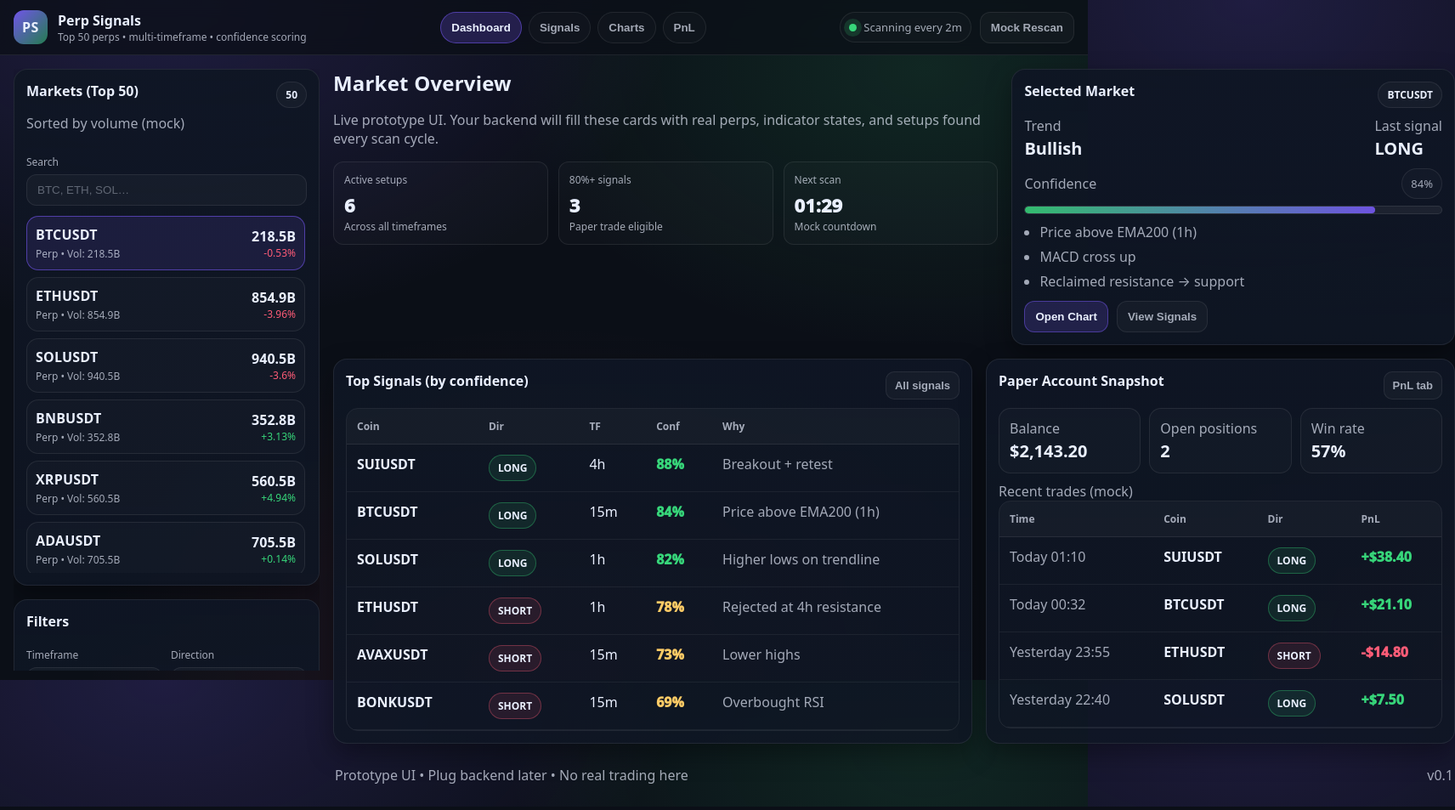
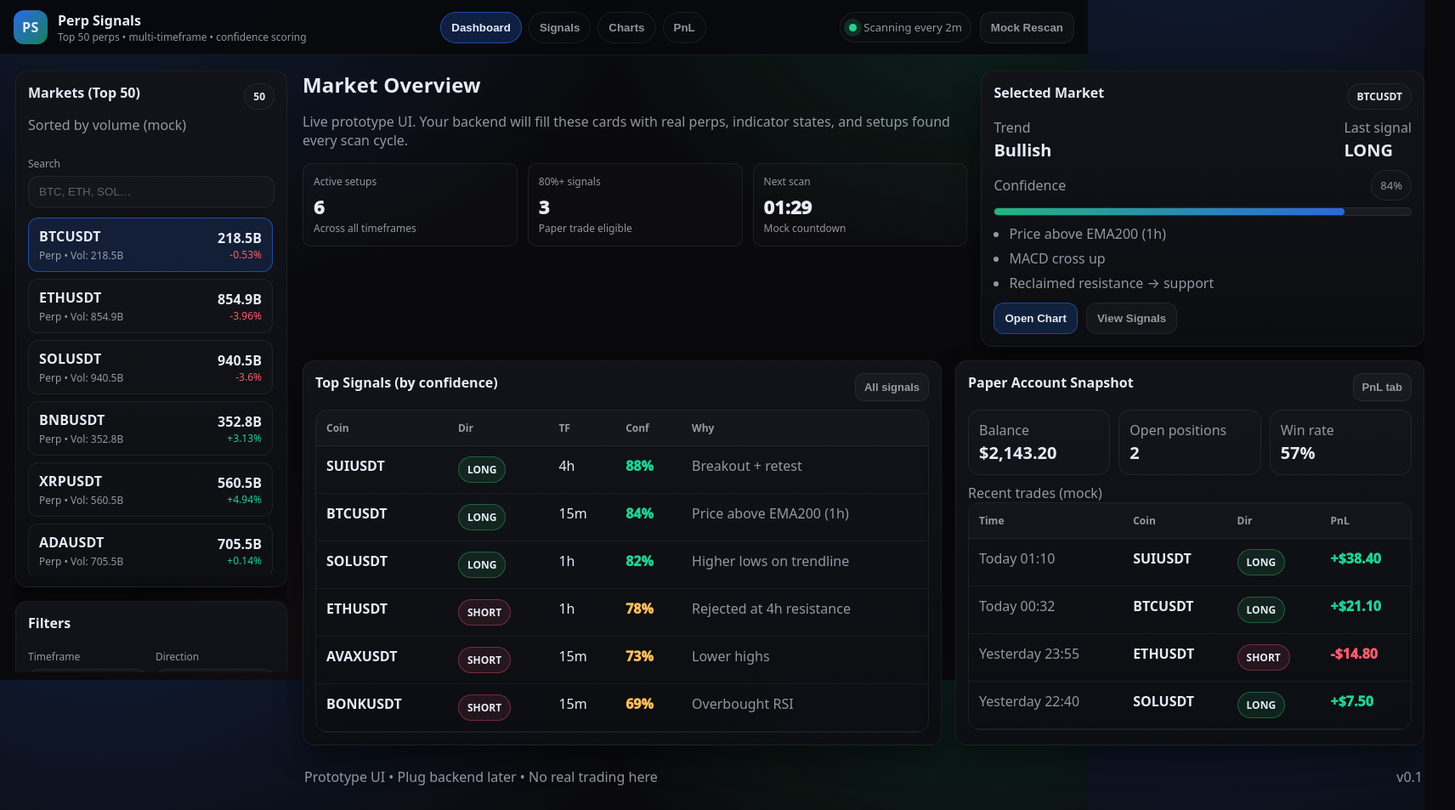
Before and after one commit to godzillatyrer/perp-signals-frontend, a plain HTML site: page index.html in a window 1280 px wide. Shown: the whole page at 85% size, 1712 px wide, since content can reach past the window. Drawn offline with Linux system fonts and the light colour scheme.

Commit message:
Refine dark trading UI styling

```diff
--- a/styles.css
+++ b/styles.css
@@ -1,18 +1,18 @@
 :root{
-  --bg:#0b0f17;
-  --panel:#0f1624;
-  --panel2:#121c2f;
-  --border:rgba(255,255,255,.08);
-  --text:#eaf0ff;
-  --muted:rgba(234,240,255,.68);
-  --good:#37d67a;
-  --bad:#ff5c77;
-  --warn:#ffcc66;
-  --accent:#7c5cff;
-  --chip:#1a2640;
-  --shadow: 0 12px 30px rgba(0,0,0,.35);
-  --radius: 16px;
-  --radius2: 12px;
+  --bg:#0a0a0c;
+  --panel:#101216;
+  --panel2:#12161d;
+  --border:rgba(255,255,255,.07);
+  --text:#e7ecf7;
+  --muted:rgba(231,236,247,.62);
+  --good:#22d192;
+  --bad:#ff5a6d;
+  --warn:#ffbf5f;
+  --accent:#2f74ff;
+  --chip:#1a212d;
+  --shadow: 0 14px 32px rgba(0,0,0,.45);
+  --radius: 14px;
+  --radius2: 10px;
   --font: ui-sans-serif, system-ui, -apple-system, Segoe UI, Roboto, Helvetica, Arial;
 }
 
@@ -23,9 +23,9 @@ body{
   font-family:var(--font);
   color:var(--text);
   background:
-    radial-gradient(1100px 700px at 15% 0%, rgba(124,92,255,.18), transparent 55%),
-    radial-gradient(900px 600px at 85% 10%, rgba(55,214,122,.12), transparent 55%),
-    radial-gradient(900px 700px at 50% 100%, rgba(255,92,119,.10), transparent 60%),
+    radial-gradient(1200px 800px at 10% -10%, rgba(47,116,255,.16), transparent 55%),
+    radial-gradient(900px 600px at 90% 0%, rgba(34,209,146,.12), transparent 50%),
+    radial-gradient(1000px 800px at 50% 120%, rgba(255,90,109,.08), transparent 60%),
     var(--bg);
 }
 
@@ -36,15 +36,15 @@ body{
   justify-content:space-between;
   padding:12px 16px;
   border-bottom:1px solid var(--border);
-  background:rgba(11,15,23,.75);
-  backdrop-filter: blur(10px);
+  background:rgba(8,9,12,.92);
+  backdrop-filter: blur(14px);
 }
 
 .brand{ display:flex; align-items:center; gap:12px; min-width:240px; }
 .logo{
   width:40px;height:40px;border-radius:12px;
   display:grid;place-items:center;
-  background:linear-gradient(135deg, rgba(124,92,255,.9), rgba(55,214,122,.55));
+  background:linear-gradient(135deg, rgba(47,116,255,.9), rgba(34,209,146,.6));
   font-weight:800;
   letter-spacing:.5px;
 }
@@ -54,7 +54,7 @@ body{
 .tabs{ display:flex; gap:8px; flex:1; justify-content:center; }
 .tab{
   border:1px solid var(--border);
-  background:rgba(255,255,255,.02);
+  background:rgba(255,255,255,.01);
   color:var(--muted);
   padding:10px 12px;
   border-radius:999px;
@@ -64,8 +64,8 @@ body{
 }
 .tab:hover{ transform: translateY(-1px); background:rgba(255,255,255,.05); color:var(--text); }
 .tab.active{
-  background:rgba(124,92,255,.22);
-  border-color: rgba(124,92,255,.5);
+  background:rgba(47,116,255,.22);
+  border-color: rgba(47,116,255,.55);
   color:var(--text);
 }
 
@@ -76,7 +76,7 @@ body{
   padding:8px 10px;
   border-radius:999px;
   border:1px solid var(--border);
-  background:rgba(255,255,255,.02);
+  background:rgba(255,255,255,.015);
   color:var(--muted);
   font-size:13px;
 }
@@ -86,8 +86,8 @@ body{
 .dot.live{ background: var(--good); box-shadow:0 0 0 6px rgba(55,214,122,.16); }
 
 .btn{
-  border:1px solid rgba(124,92,255,.45);
-  background:rgba(124,92,255,.18);
+  border:1px solid rgba(47,116,255,.45);
+  background:rgba(47,116,255,.18);
   color:var(--text);
   padding:10px 12px;
   border-radius:12px;
@@ -95,7 +95,7 @@ body{
   font-weight:700;
   transition:.15s transform,.15s background;
 }
-.btn:hover{ transform: translateY(-1px); background:rgba(124,92,255,.26); }
+.btn:hover{ transform: translateY(-1px); background:rgba(47,116,255,.26); }
 .btn.ghost{
   border-color: var(--border);
   background:rgba(255,255,255,.03);
@@ -106,10 +106,10 @@ body{
 
 .app{
   display:grid;
-  grid-template-columns: 360px 1fr;
-  gap:16px;
-  padding:16px;
-  max-width: 1400px;
+  grid-template-columns: 320px 1fr;
+  gap:18px;
+  padding:18px;
+  max-width: 1680px;
   margin:0 auto;
 }
 
@@ -117,8 +117,9 @@ body{
 .content{ min-height: calc(100vh - 92px); }
 
 .card{
-  background:linear-gradient(180deg, rgba(15,22,36,.95), rgba(15,22,36,.86));
-  border:1px solid var(--border);
+  background:
+    linear-gradient(180deg, rgba(18,20,26,.98), rgba(12,14,18,.95));
+  border:1px solid rgba(255,255,255,.06);
   border-radius:var(--radius);
   box-shadow: var(--shadow);
   padding:14px;
@@ -133,7 +134,7 @@ body{
   padding:6px 10px;
   border-radius:999px;
   border:1px solid var(--border);
-  background:rgba(255,255,255,.03);
+  background:rgba(255,255,255,.015);
   color:var(--text);
   font-size:12px;
   font-weight:800;
@@ -143,7 +144,7 @@ body{
 .label{ font-size:12px; color:var(--muted); }
 .input, .select{
   border:1px solid var(--border);
-  background:rgba(255,255,255,.03);
+  background:rgba(255,255,255,.02);
   color:var(--text);
   padding:10px 12px;
   border-radius:12px;
@@ -167,16 +168,16 @@ body{
 .market-item{
   display:flex; gap:10px; align-items:center; justify-content:space-between;
   border:1px solid var(--border);
-  background:rgba(255,255,255,.02);
-  padding:10px;
-  border-radius:14px;
+  background:rgba(255,255,255,.012);
+  padding:10px 12px;
+  border-radius:12px;
   cursor:pointer;
   transition:.12s transform, .12s background, .12s border-color;
 }
 .market-item:hover{ transform: translateY(-1px); background:rgba(255,255,255,.05); }
 .market-item.active{
-  border-color: rgba(124,92,255,.55);
-  background:rgba(124,92,255,.12);
+  border-color: rgba(47,116,255,.55);
+  background:rgba(47,116,255,.14);
 }
 .market-left{ display:flex; flex-direction:column; gap:3px; }
 .market-symbol{ font-weight:900; letter-spacing:.2px; }
@@ -210,7 +211,7 @@ h2{ margin:0 0 6px; font-size:22px; letter-spacing:.2px; }
 .kpi{
   border:1px solid var(--border);
   border-radius:var(--radius2);
-  background:rgba(255,255,255,.02);
+  background:rgba(255,255,255,.015);
   padding:12px;
 }
 .kpi-label{ color:var(--muted); font-size:12px; }
@@ -224,14 +225,14 @@ h2{ margin:0 0 6px; font-size:22px; letter-spacing:.2px; }
   width:100%;
   height:10px;
   border-radius:999px;
-  background:rgba(255,255,255,.06);
+  background:rgba(255,255,255,.05);
   overflow:hidden;
   border:1px solid var(--border);
 }
 .progress-bar{
   height:100%;
   border-radius:999px;
-  background: linear-gradient(90deg, rgba(55,214,122,.85), rgba(124,92,255,.85));
+  background: linear-gradient(90deg, rgba(34,209,146,.85), rgba(47,116,255,.85));
 }
 .bullets{ margin:10px 0 0; padding-left:18px; color:var(--muted); }
 .bullets li{ margin:7px 0; }
@@ -263,7 +264,7 @@ h2{ margin:0 0 6px; font-size:22px; letter-spacing:.2px; }
   font-size:12px;
   color:var(--muted);
   padding:12px;
-  background:rgba(255,255,255,.03);
+  background:rgba(255,255,255,.02);
   border-bottom:1px solid var(--border);
   position:sticky; top:0;
 }
@@ -272,12 +273,12 @@ h2{ margin:0 0 6px; font-size:22px; letter-spacing:.2px; }
   border-bottom:1px solid rgba(255,255,255,.06);
   vertical-align:top;
 }
-.table tbody tr:hover td{ background:rgba(255,255,255,.02); }
+.table tbody tr:hover td{ background:rgba(255,255,255,.015); }
 
 .tag{
   display:inline-flex; align-items:center; gap:6px;
   border:1px solid var(--border);
-  background:rgba(255,255,255,.02);
+  background:rgba(255,255,255,.012);
   padding:6px 10px;
   border-radius:999px;
   font-size:12px;
@@ -311,7 +312,7 @@ h2{ margin:0 0 6px; font-size:22px; letter-spacing:.2px; }
 }
 .pnl-card{
   border:1px solid var(--border);
-  background:rgba(255,255,255,.02);
+  background:rgba(255,255,255,.012);
   border-radius:14px;
   padding:12px;
 }
@@ -328,7 +329,7 @@ h2{ margin:0 0 6px; font-size:22px; letter-spacing:.2px; }
 .chart-tabs{ display:flex; gap:8px; }
 .chip{
   border:1px solid var(--border);
-  background:rgba(255,255,255,.03);
+  background:rgba(255,255,255,.02);
   color:var(--muted);
   padding:8px 10px;
   border-radius:999px;
@@ -336,8 +337,8 @@ h2{ margin:0 0 6px; font-size:22px; letter-spacing:.2px; }
   font-weight:800;
 }
 .chip.active{
-  border-color: rgba(124,92,255,.55);
-  background: rgba(124,92,255,.14);
+  border-color: rgba(47,116,255,.55);
+  background: rgba(47,116,255,.18);
   color: var(--text);
 }
 .chart-legend{ display:flex; gap:12px; color:var(--muted); font-size:12px; align-items:center; }
@@ -347,9 +348,10 @@ h2{ margin:0 0 6px; font-size:22px; letter-spacing:.2px; }
 .chart-placeholder{
   position:relative;
   height: 420px;
-  background: radial-gradient(700px 300px at 40% 20%, rgba(124,92,255,.12), transparent 60%),
-              radial-gradient(700px 320px at 70% 90%, rgba(55,214,122,.10), transparent 60%),
-              rgba(18,28,47,.85);
+  background:
+    linear-gradient(180deg, rgba(16,18,22,.96), rgba(12,14,18,.98)),
+    radial-gradient(700px 300px at 30% 15%, rgba(47,116,255,.12), transparent 60%),
+    radial-gradient(700px 320px at 70% 90%, rgba(34,209,146,.10), transparent 60%);
 }
 .chart-center{
   position:absolute; inset:0;
@@ -376,12 +378,12 @@ h2{ margin:0 0 6px; font-size:22px; letter-spacing:.2px; }
   height:2px; border-radius:999px;
   opacity:.85;
 }
-.sr-line.support{ background: rgba(55,214,122,.8); }
-.sr-line.resistance{ background: rgba(255,92,119,.8); }
+.sr-line.support{ background: rgba(34,209,146,.8); }
+.sr-line.resistance{ background: rgba(255,90,109,.8); }
 .trendline{
   position:absolute;
   height:2px;
-  background: rgba(124,92,255,.8);
+  background: rgba(47,116,255,.8);
   border-radius:999px;
   transform-origin:left center;
 }
@@ -393,7 +395,7 @@ h2{ margin:0 0 6px; font-size:22px; letter-spacing:.2px; }
   font-weight:900;
   font-size:12px;
   border:1px solid var(--border);
-  background: rgba(0,0,0,.35);
+  background: rgba(10,12,16,.72);
   backdrop-filter: blur(6px);
 }
 .signal-marker.long{ border-color: rgba(55,214,122,.45); }
```
